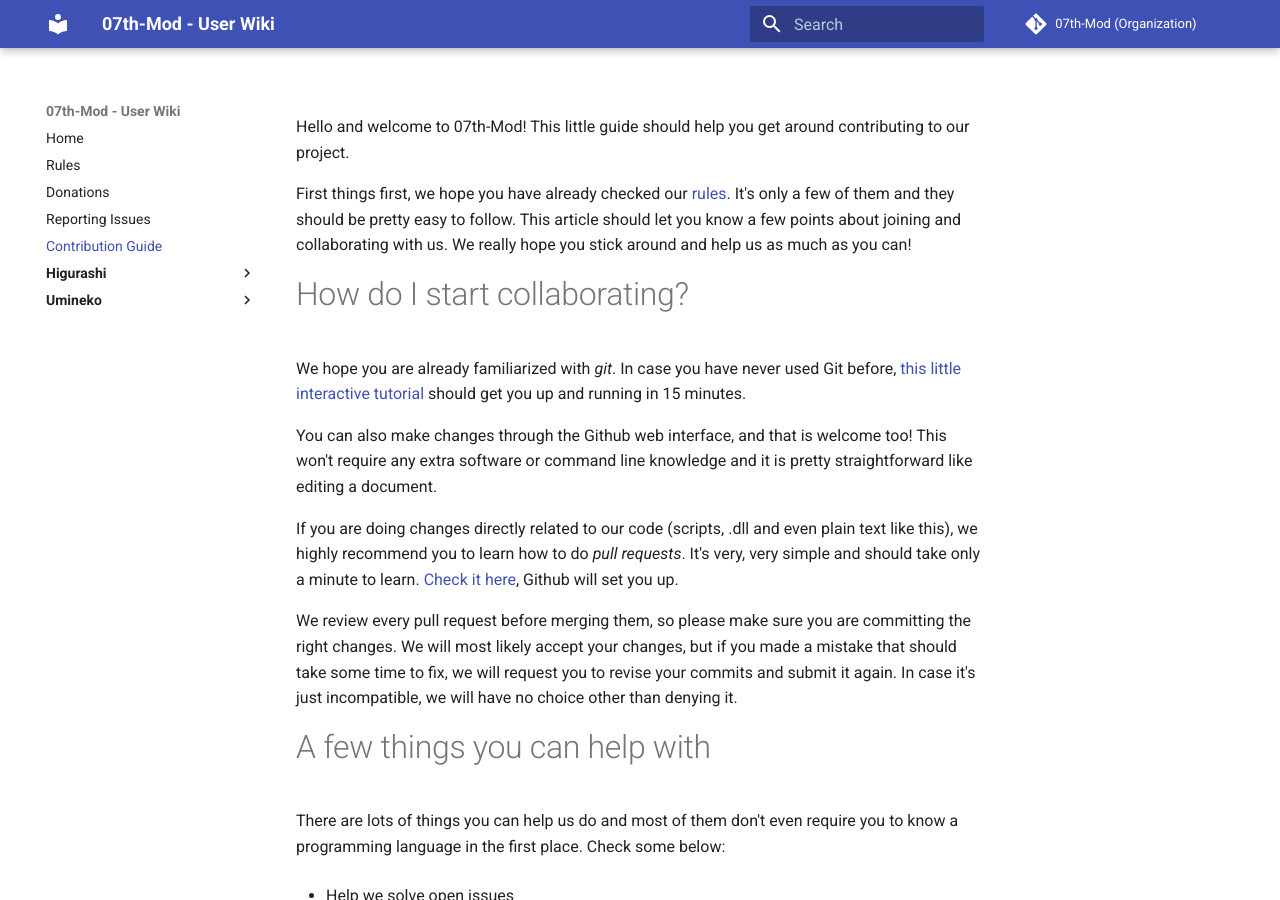
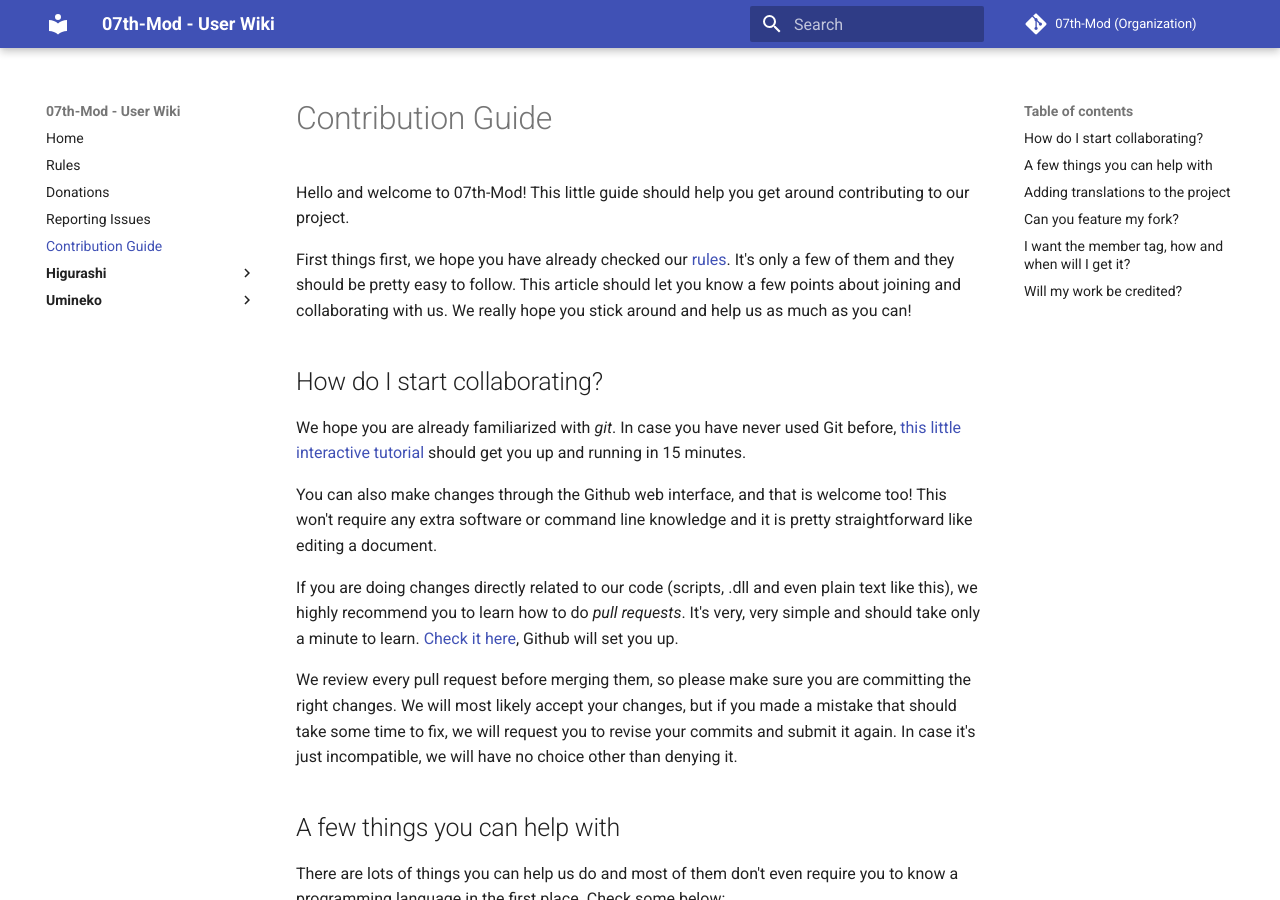
Before and after one commit to 07th-mod/wiki, an MkDocs documentation site: the page built from docs/Beginners-guide.md, in a window 1280 px wide and 900 px high. Built offline with MkDocs 1.6.1 and Material for MkDocs 9.7.7, drawn with Linux system fonts in a browser that asks for light colours.

Commit message:
Update Beginners-guide.md

```diff
--- a/docs/Beginners-guide.md
+++ b/docs/Beginners-guide.md
@@ -3,7 +3,8 @@
 First things first, we hope you have already checked our [rules](https://github.com/07th-mod/guide/wiki/Rules). It's only a few of them and they should be pretty easy to follow.
 This article should let you know a few points about joining and collaborating with us. We really hope you stick around and help us as much as you can!
 
-# How do I start collaborating?
+## How do I start collaborating?
+
 We hope you are already familiarized with *git*. In case you have never used Git before, [this little interactive tutorial](https://try.github.io/levels/1/challenges/1) should get you up and running in 15 minutes.
 
 You can also make changes through the Github web interface, and that is welcome too! This won't require any extra software or command line knowledge and it is pretty straightforward like editing a document.
@@ -12,7 +13,8 @@
 
 We review every pull request before merging them, so please make sure you are committing the right changes. We will most likely accept your changes, but if you made a mistake that should take some time to fix, we will request you to revise your commits and submit it again. In case it's just incompatible, we will have no choice other than denying it.
 
-# A few things you can help with
+## A few things you can help with
+
 There are lots of things you can help us do and most of them don't even require you to know a programming language in the first place. Check some below:
 
 * Help we solve open issues
@@ -36,14 +38,18 @@
 * Improve the graphics
     * It's not a voice **and** graphics patch without the graphics. If you are good at Photoshop, Illustrator or anything that can improve the patch, let us know.
 
-# Adding translations to the project
+## Adding translations to the project
+
 We directly endorse and want to help translations get the spotlight. Unfortunately, we can't bundle them in our project to avoid incompatibility, so we're sticking to English and Japanese *always*. But if you made a translation to [insert language here], please let us know. We can feature it on our wiki at the [Getting started](https://github.com/07th-mod/guide/wiki/Higurashi-Getting-started) section for Higurashi or Umineko. It doesn't even need to be finished to be added, as long as it is active we will add it.
 
-#### Can you feature my fork?
+## Can you feature my fork?
+
 If you made a fork that is different from our project and feel like more people should know about it, please let us know. We'll take a look at the fork and make sure it gets some love. It will be really helpful if your fork has proper documentation (just a well-written readme will do).
 
-#### I want the *member* tag, how and when will I get it?
+## I want the *member* tag, how and when will I get it?
+
 Well, we don't exactly give writing permissions *for free*. At first, everyone currently holding this tag had to work towards getting it. This tag means we trust you to make changes in the repository and make sure you will not break it or do anything that should hurt the project. For that reason, we always ask collaborators to be active in the community, help solving issues and further developing the patch. After some time, you should receive an invite to officially join the group.
 
-#### Will my work be credited?
+## Will my work be credited?
+
 Yes, it will. Any contributions will be credited, though we have a hard time keeping track of every contribution. In case you do a collaboration that you feel you deserve to be credited for, it will help a lot to just make the change in the readme yourself.
```
